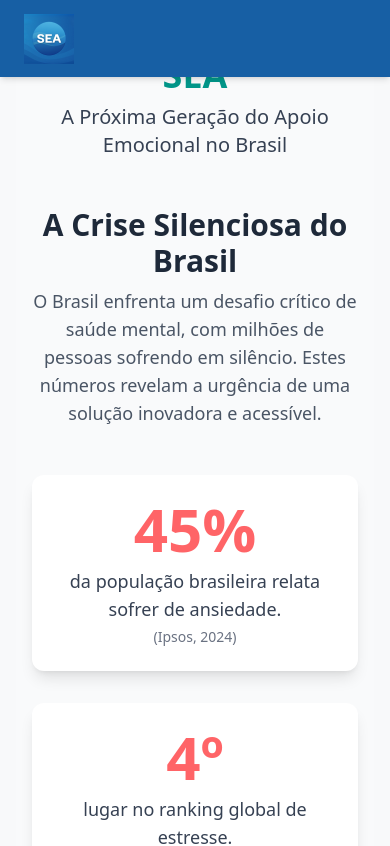
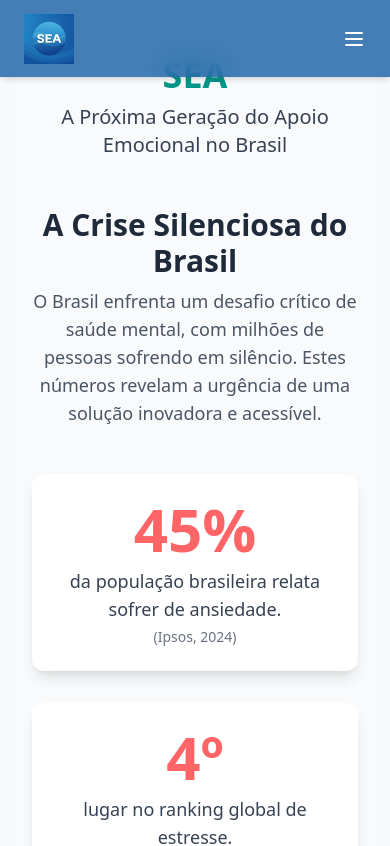
Before and after one commit to PauloMats/SEA-website-frontend, a Next.js app in the folder sea-website/: page / in a window 390 px wide. Shown: the top 846 px of the page. Built offline with nearby package versions, Linux system fonts and the light colour scheme.

Commit message:
feat: add glass efect in navbar

```diff
--- a/sea-website/src/components/Navbar.tsx
+++ b/sea-website/src/components/Navbar.tsx
@@ -3,12 +3,12 @@
 import React, { useState, useRef, useEffect } from 'react';
 import Link from 'next/link';
 import Image from 'next/image';
-import DropdownIcon from './DropdownIcon';
+import DropdownIcon from './DropdownIcon'; // Certifique-se de que este caminho está correto
 
 const Navbar: React.FC = () => {
   const [menuOpen, setMenuOpen] = useState(false);
-  const [desktopDropdownOpen, setDesktopDropdownOpen] = useState(false);
-  const [mobileDropdownOpen, setMobileDropdownOpen] = useState(false);
+  const [desktopDropdownOpen, setDesktopDropdownOpen] = useState(false); // Definido mas não usado, considere remover se não for usar
+  const [mobileDropdownOpen, setMobileDropdownOpen] = useState(false);   // Definido mas não usado, considere remover se não for usar
   const dropdownRef = useRef<HTMLDivElement>(null);
 
   useEffect(() => {
@@ -29,7 +29,7 @@ const Navbar: React.FC = () => {
   };
 
   return (
-    <header className="fixed top-0 left-0 w-full z-50 bg-[#175FA4] backdrop-blur-md shadow-md">
+    <header className="fixed top-0 left-0 w-full z-50 bg-[rgba(23,95,164,0.8)] backdrop-blur-md shadow-md">
       <div className="flex justify-between items-center px-6 py-3 max-w-[1440px] mx-auto h-[77px]">
         <Link href="/">
           <Image
@@ -48,11 +48,20 @@ const Navbar: React.FC = () => {
         </nav>
 
         {/* Menu mobile já tava ok */}
+        {/* Você pode adicionar o botão do menu mobile aqui se ele estiver faltando */}
+        <button
+          className="lg:hidden text-white"
+          onClick={() => setMenuOpen(!menuOpen)}
+          aria-label="Toggle mobile menu"
+        >
+          {/* Ícone de menu (ex: um SVG ou um ícone de biblioteca) */}
+          <svg className="w-6 h-6" fill="none" stroke="currentColor" viewBox="0 0 24 24" xmlns="http://www.w3.org/2000/svg"><path strokeLinecap="round" strokeLinejoin="round" strokeWidth="2" d="M4 6h16M4 12h16M4 18h16"></path></svg>
+        </button>
       </div>
 
       {/* Dropdown mobile (mantém branco também) */}
       {menuOpen && (
-    <div className="lg:hidden px-6 pb-6 space-y-2 bg-[#175FA4] shadow">
+        <div className="lg:hidden px-6 pb-6 space-y-2 bg-[rgba(23,95,164,0.8)] shadow">
           <Link href="/#problema" className="block text-white font-semibold py-2" onClick={handleMobileLinkClick}>Problema</Link>
           <Link href="/#mercado" className="block text-white font-semibold py-2" onClick={handleMobileLinkClick}>Mercado</Link>
           <Link href="/#solucao" className="block text-white font-semibold py-2" onClick={handleMobileLinkClick}>Solução</Link>
@@ -60,7 +69,6 @@ const Navbar: React.FC = () => {
         </div>
       )}
     </header>
-
   );
 };
 
```
Lines whose indentation alone changed are shown as unchanged.
